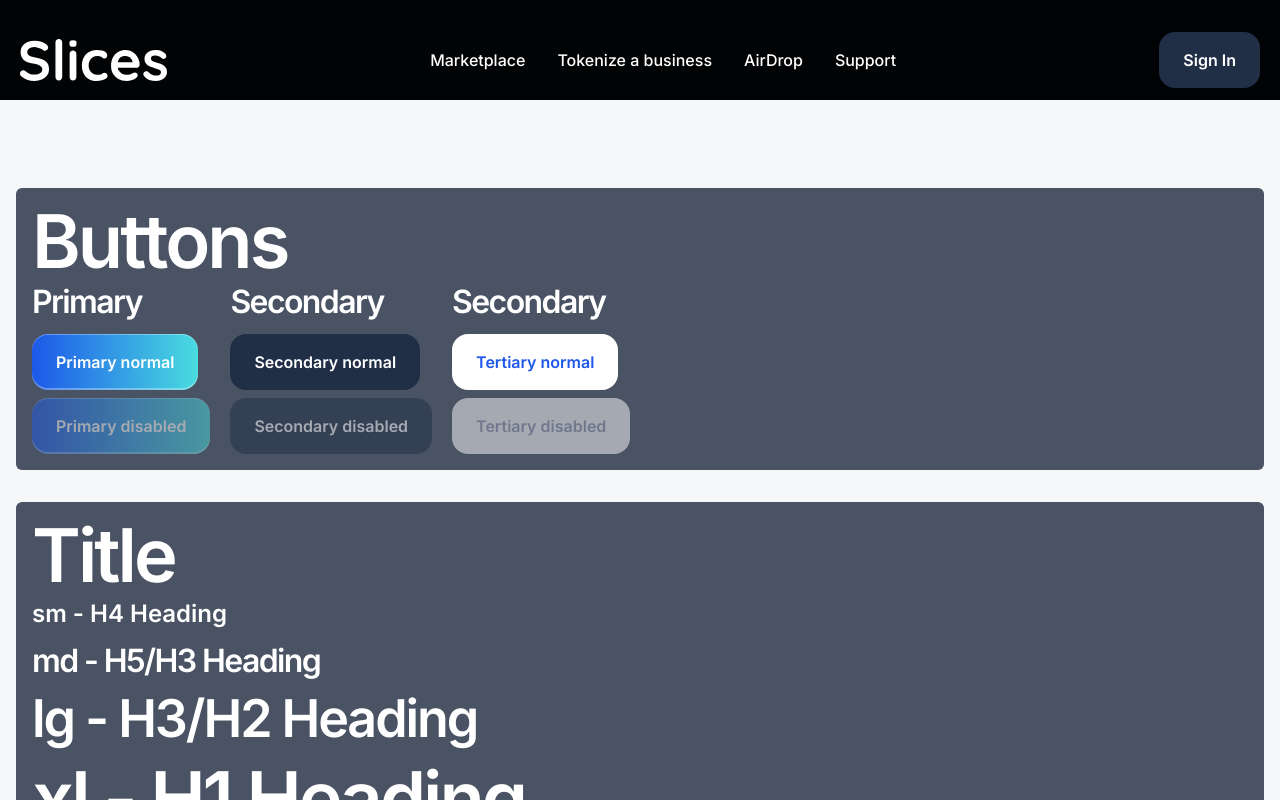
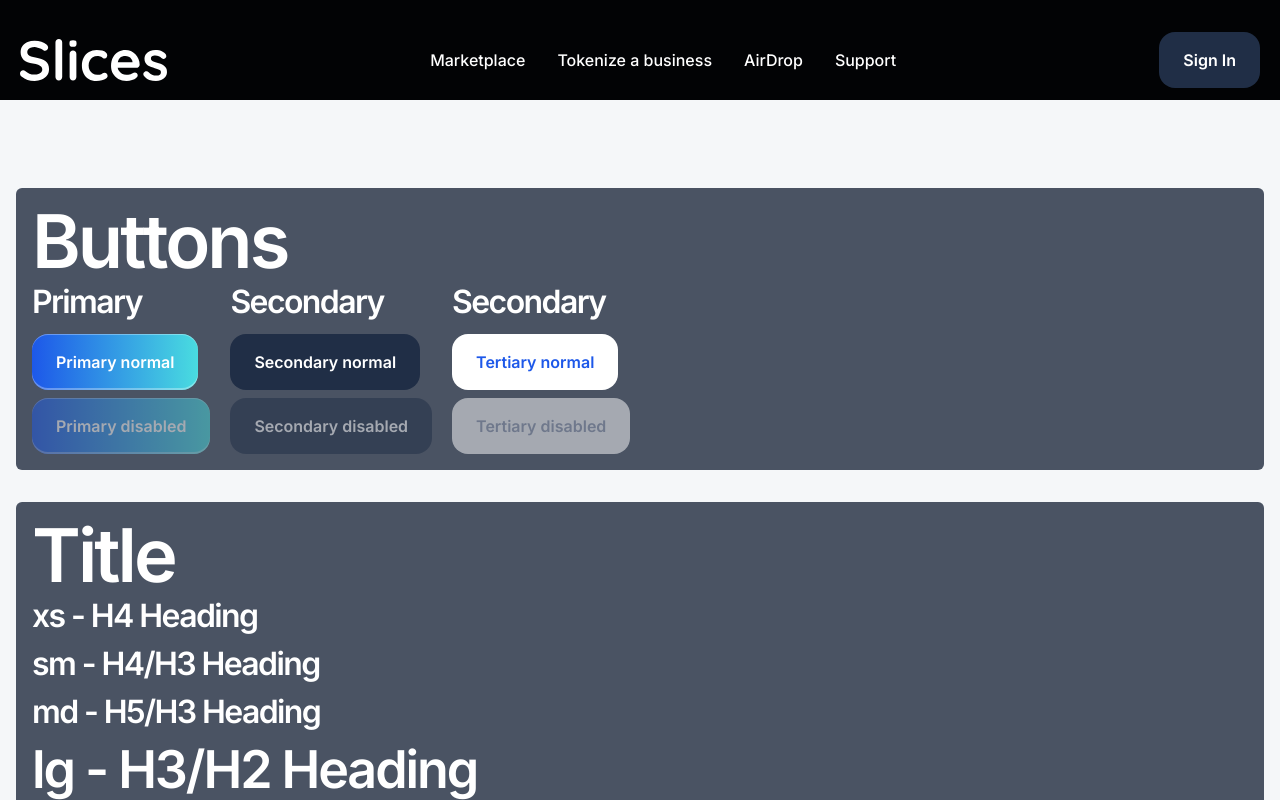
Before and after one commit to digitalsoupteam/rwa-platform-frontend, a Next.js app: page /ui in a window 1280 px wide. Shown: the top 800 px of the page. Built offline with nearby package versions, Linux system fonts and the light colour scheme.

Commit message:
Title sizing update

```diff
--- a/src/app/ui/page.tsx
+++ b/src/app/ui/page.tsx
@@ -51,7 +51,10 @@ const UIPage: FC = () => {
                 </Title>
                 <div className={'flex flex-col gap-2 items-start'}>
                     <Title className={'mb-2'} size={'sm'} level={3}>
-                        sm - H4 Heading
+                        xs - H4 Heading
+                    </Title>
+                    <Title className={'mb-2'} size={'sm'} level={3}>
+                        sm - H4/H3 Heading
                     </Title>
                     <Title className={'mb-2'} size={'md'} level={3}>
                         md - H5/H3 Heading
--- a/src/components/common/FAQ/FAQ.tsx
+++ b/src/components/common/FAQ/FAQ.tsx
@@ -66,7 +66,7 @@ const FAQ: FC = () => {
                     className={'cursor-pointer w-full flex justify-between gap-4'}
                     onClick={() => setCurrentItemIndex(index === currentItemIndex ? -1 : index)}
                   >
-                    <Title className={'text-start'} size={'sm'} level={3}>
+                    <Title className={'text-start'} size={'xs'} level={3}>
                       {question}
                     </Title>
                     <div className={'shrink-0 relative size-7'}>
--- a/src/components/ui/Title/Title.tsx
+++ b/src/components/ui/Title/Title.tsx
@@ -3,12 +3,13 @@ import React, { FC, JSX, HTMLAttributes } from 'react';
 
 interface TitleProps extends HTMLAttributes<HTMLHeadingElement> {
   level?: 1 | 2 | 3 | 4 | 5 | 6;
-  size: 'sm' | 'md' | 'lg' | 'xl';
+  size: 'xs' | 'sm' | 'md' | 'lg' | 'xl';
 }
 
 const Title: FC<TitleProps> = ({ className, children, level = 1, size }) => {
   const SIZES = {
-    sm: 'text-2xl leading-[1.2]',
+    xs: 'text-2xl leading-[1.2]',
+    sm: 'text-2xl leading-[1.2] md:text-[2rem] md:leading-none md:tracking-tighter',
     md: 'text-xl tracking-[-0.02em] leading-[1.2] md:leading-none md:text-[2rem] md:tracking-tighter',
     lg: 'text-[2rem] leading-none tracking-tighter md:text-[3.25rem] md:tracking-[-0.04em]',
     xl: 'text-[2.875rem] leading-none tracking-[-0.04em] md:text-[4.625rem]',
```
